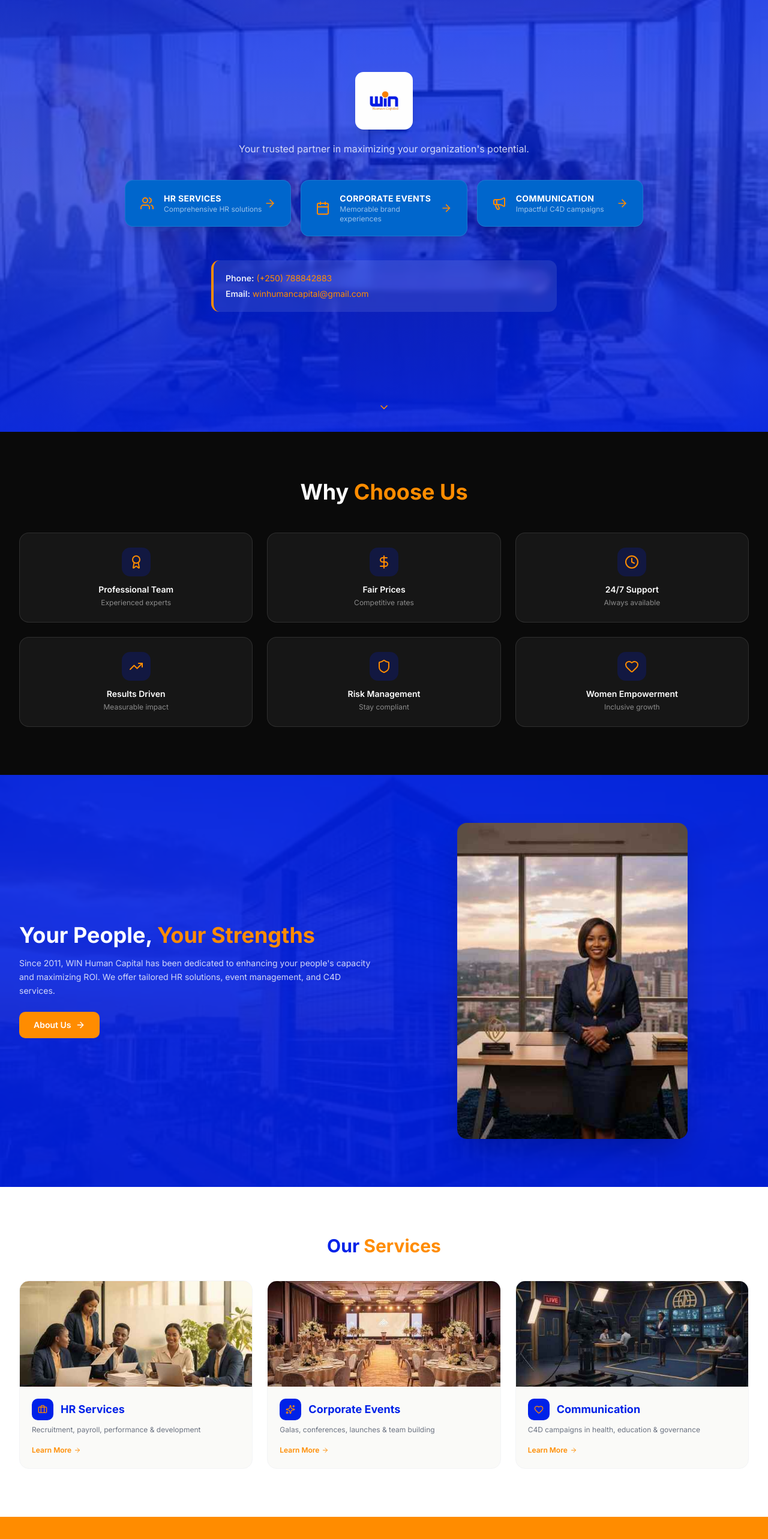
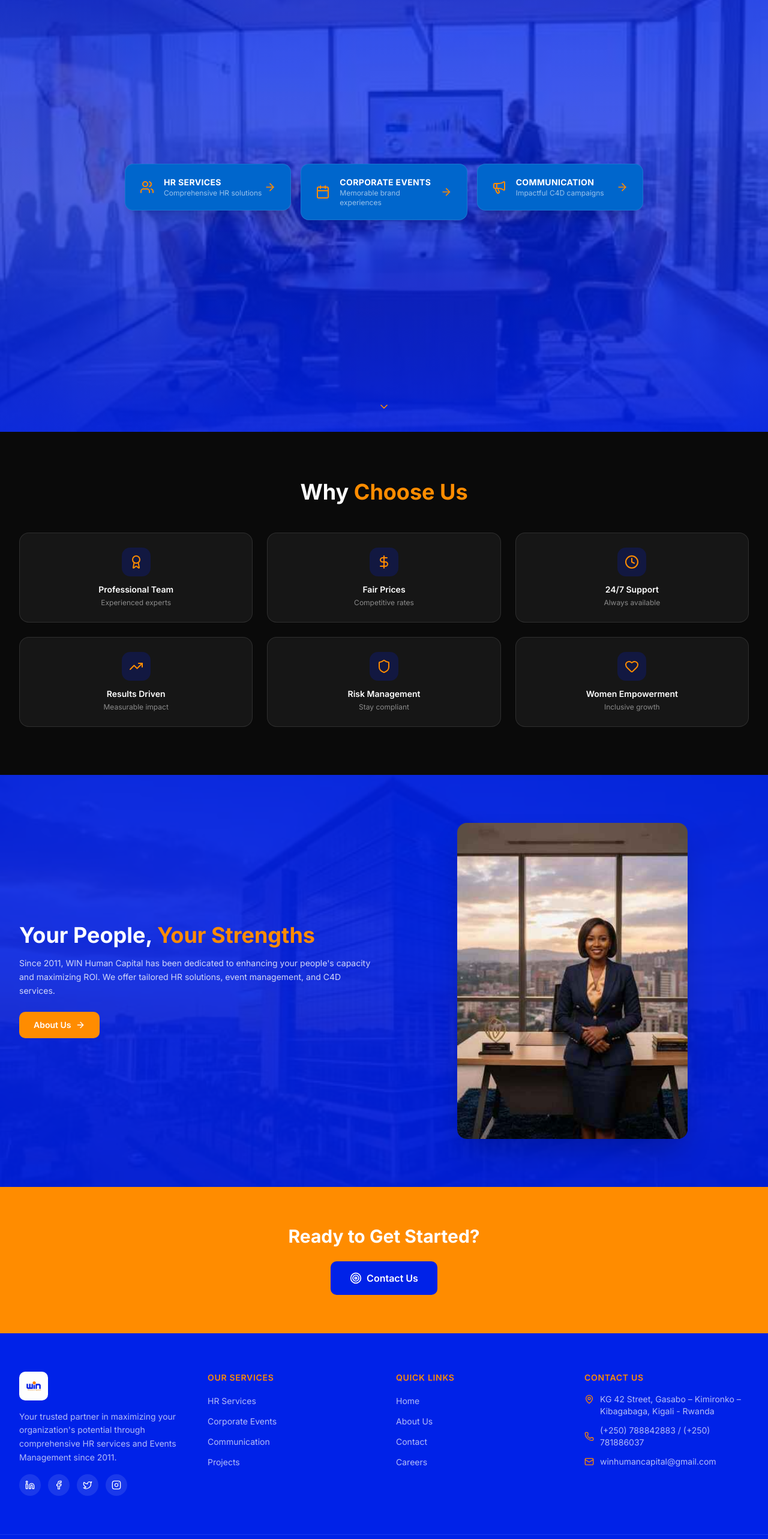
Before and after one commit to Kellysandrine/WIN-site, a React (Vite) app in the folder app/: page /#/ in a window 1280 px wide. Shown: the part 80-2646 px from the top of the page at 60% size. Built offline with nearby package versions, Linux system fonts and the light colour scheme.

Commit message:
Refactor Home component by removing unused sections
Removed introductory content and service preview section from Home component.

```diff
--- a/app/src/pages/Home.tsx
+++ b/app/src/pages/Home.tsx
@@ -28,12 +28,6 @@ export default function Home() {
         </div>
 
         <div className="relative z-10 h-full flex flex-col items-center justify-center px-4">
-          <motion.div initial={{ opacity: 0, y: 30 }} animate={{ opacity: 1, y: 0 }} transition={{ duration: 0.8 }} className="text-center mb-8 md:mb-10">
-            <img src="/logo.jpg" alt="WIN Human Capital" className="h-20 md:h-24 w-auto rounded-xl bg-white p-1 shadow-xl mx-auto mb-5" />
-            <p className="text-white/80 text-sm md:text-base max-w-lg mx-auto">
-              Your trusted partner in maximizing your organization's potential.
-            </p>
-          </motion.div>
 
           {/* 3 Service Buttons */}
           <motion.div initial={{ opacity: 0, y: 40 }} animate={{ opacity: 1, y: 0 }} transition={{ duration: 0.8, delay: 0.3 }} className="flex flex-col md:flex-row gap-4 w-full max-w-4xl px-4">
@@ -56,15 +50,6 @@ export default function Home() {
                 </motion.div>
               </Link>
             ))}
-          </motion.div>
-
-          {/* Contact Info */}
-          <motion.div initial={{ opacity: 0 }} animate={{ opacity: 1 }} transition={{ duration: 0.8, delay: 0.9 }}
-            className="mt-10 bg-white/10 backdrop-blur-sm rounded-xl p-5 max-w-xl w-full mx-4 border-l-4 border-[#FF8C00]">
-            <div className="space-y-1.5 text-sm text-white/90">
-              <p><span className="font-semibold">Phone:</span> <span className="text-[#FF8C00]">(+250) 788842883</span></p>
-              <p><span className="font-semibold">Email:</span> <span className="text-[#FF8C00]">winhumancapital@gmail.com</span></p>
-            </div>
           </motion.div>
 
           {/* Scroll */}
@@ -128,44 +113,6 @@ export default function Home() {
         </div>
       </section>
 
-      {/* Services Preview Cards */}
-      <section className="py-16 md:py-20 bg-white">
-        <div className="max-w-7xl mx-auto px-4 sm:px-6 lg:px-8">
-          <motion.div initial={{ opacity: 0, y: 20 }} whileInView={{ opacity: 1, y: 0 }} viewport={{ once: true }} className="text-center mb-10">
-            <h2 className="text-3xl font-bold text-[#0022E8] mb-2">Our <span className="text-[#FF8C00]">Services</span></h2>
-          </motion.div>
-          <div className="grid grid-cols-1 md:grid-cols-3 gap-6">
-            {[
-              { icon: Briefcase, title: 'HR Services', desc: 'Recruitment, payroll, performance & development', link: '/hr-services', image: '/hr-services.jpg' },
-              { icon: Sparkles, title: 'Corporate Events', desc: 'Galas, conferences, launches & team building', link: '/events-services', image: '/events-services.jpg' },
-              { icon: Heart, title: 'Communication', desc: 'C4D campaigns in health, education & governance', link: '/communication-services', image: '/communication-services.jpg' },
-            ].map((s, i) => (
-              <motion.div key={s.title} initial={{ opacity: 0, y: 30 }} whileInView={{ opacity: 1, y: 0 }} viewport={{ once: true }} transition={{ duration: 0.5, delay: i * 0.1 }}>
-                <Link to={s.link} className="group block">
-                  <div className="bg-[#FAFAF8] rounded-2xl overflow-hidden border border-gray-100 hover:border-[#FF8C00]/30 hover:shadow-xl transition-all">
-                    <div className="h-44 overflow-hidden">
-                      <img src={s.image} alt={s.title} className="w-full h-full object-cover group-hover:scale-105 transition-transform duration-500" />
-                    </div>
-                    <div className="p-5">
-                      <div className="flex items-center gap-3 mb-2">
-                        <div className="w-9 h-9 rounded-lg bg-[#0022E8] flex items-center justify-center">
-                          <s.icon className="w-4 h-4 text-[#FF8C00]" />
-                        </div>
-                        <h3 className="text-lg font-bold text-[#0022E8]">{s.title}</h3>
-                      </div>
-                      <p className="text-gray-500 text-xs mb-3">{s.desc}</p>
-                      <span className="inline-flex items-center gap-1 text-[#FF8C00] font-semibold text-xs group-hover:gap-2 transition-all">
-                        Learn More <ArrowRight className="w-3 h-3" />
-                      </span>
-                    </div>
-                  </div>
-                </Link>
-              </motion.div>
-            ))}
-          </div>
-        </div>
-      </section>
-
       {/* CTA */}
       <section className="py-16 bg-[#FF8C00]">
         <div className="max-w-4xl mx-auto px-4 text-center">
```
